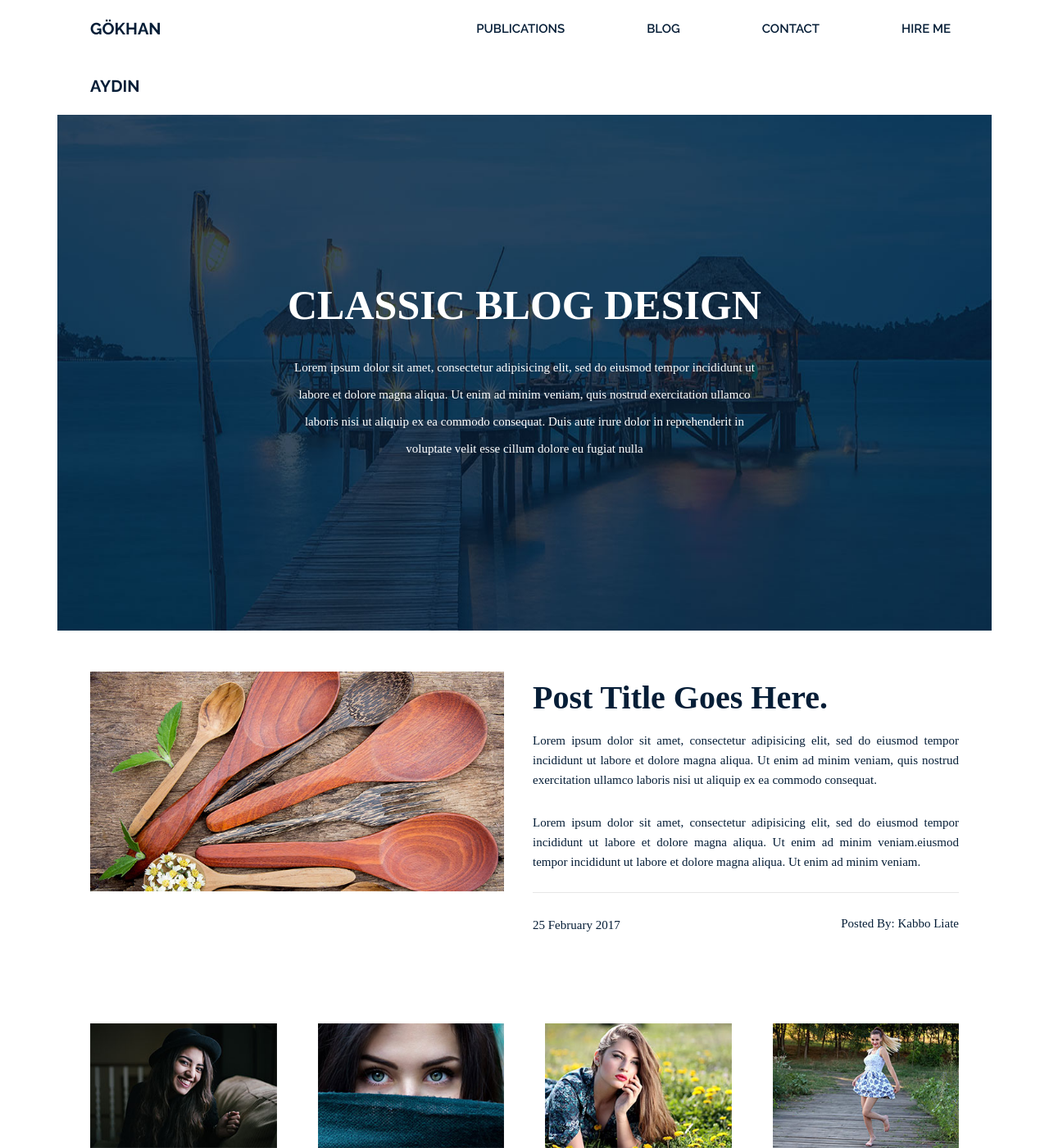
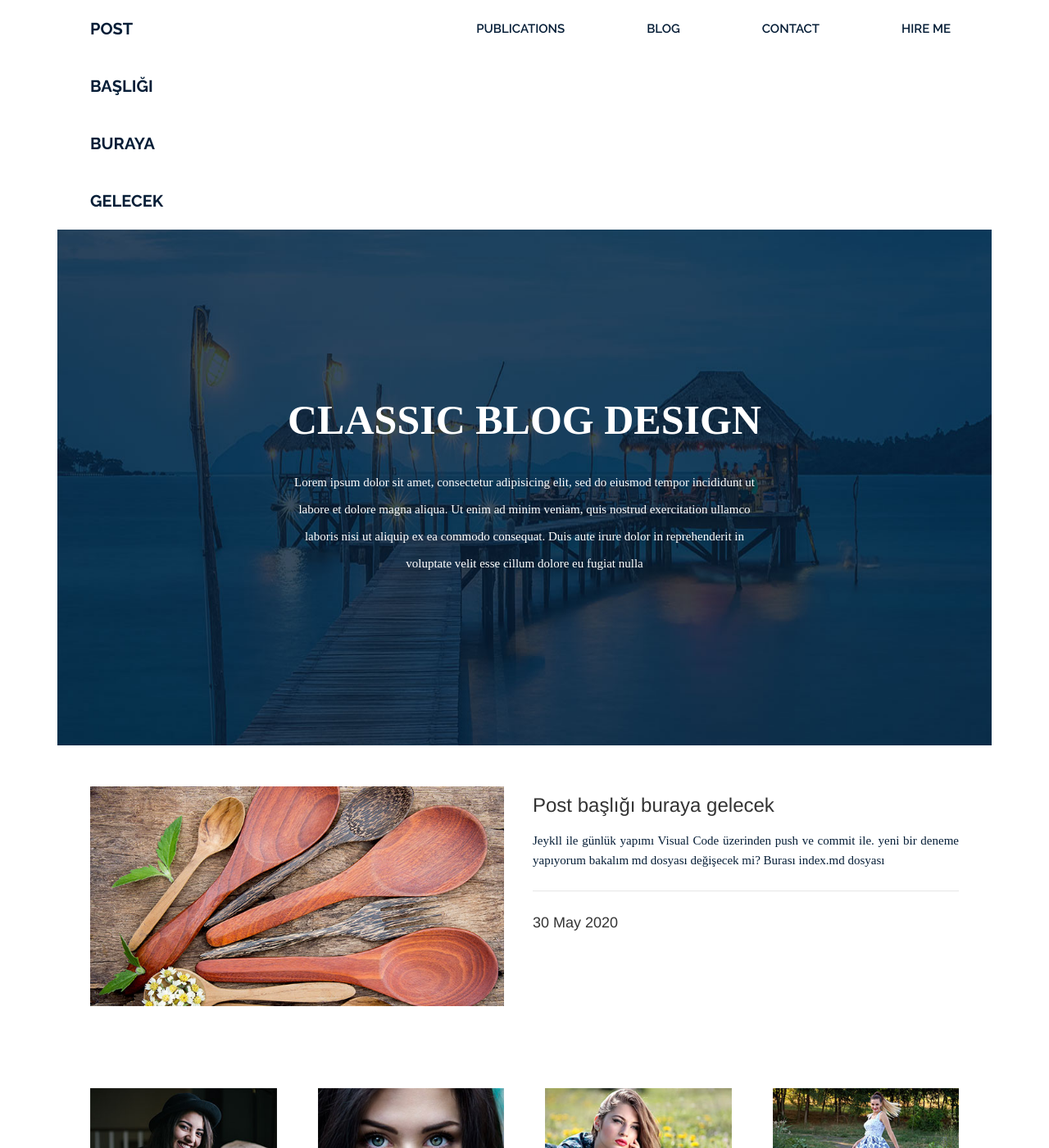
Before and after one commit to soraouji/soraouji.github.io, a Jekyll site: the page built from index.md, in a window 1280 px wide and 1400 px high. Shown: the whole window at 82% size. Built offline with Jekyll 4.4.1, drawn with Linux system fonts in a browser that asks for light colours; some web fonts are replaced; our own code applies the rules of GitHub Pages for plain Markdown files; some of the changed text lies outside the part shown.

Commit message:
değişiklikler

```diff
--- a/_layouts/page.html
+++ b/_layouts/page.html
@@ -21,11 +21,7 @@
                                 <img src="img/post-image1.jpg" alt="">
                             </div>
                             <div class="big-text">
-                                <h3><a href="#">Post Title Goes Here.</a></h3>
-                                <p>Lorem ipsum dolor sit amet, consectetur adipisicing elit, sed do eiusmod tempor incididunt ut labore et dolore magna aliqua. Ut enim ad minim veniam, quis nostrud exercitation ullamco laboris nisi ut aliquip ex ea commodo consequat.</p>
-                                <p>Lorem ipsum dolor sit amet, consectetur adipisicing elit, sed do eiusmod tempor incididunt ut labore et dolore magna aliqua. Ut enim ad minim veniam.eiusmod tempor incididunt ut labore et dolore magna aliqua. Ut enim ad minim veniam.</p>
-                                <h4><span class="date">25 February 2017</span><span class="author">Posted By: <span class="author-name">Kabbo Liate</span></span>
-                                </h4>
+                                {{content}}
                             </div>
                         </div>
                     </div>
@@ -134,6 +130,6 @@
     </div>
 </section>
 
-{{content}}
+
 
 {% include footer.html %}
--- a/index.md
+++ b/index.md
@@ -1,12 +1,12 @@
 ---
 layout: page
-title: Gökhan Aydın
+author: Gökhan Aydın
 ---
 
-# Home
-<h1>h1 etiketi</h1>
+### Post başlığı buraya gelecek
+
 Jeykll ile günlük yapımı Visual Code üzerinden push ve commit ile.
+yeni bir deneme yapıyorum bakalım md dosyası değişecek mi?
+Burası index.md dosyası
 
-yeni bir deneme yapıyorum bakalım md dosyası değişecek mi?
-
-Burası index.md dosyası
+#### 30 May 2020
```
